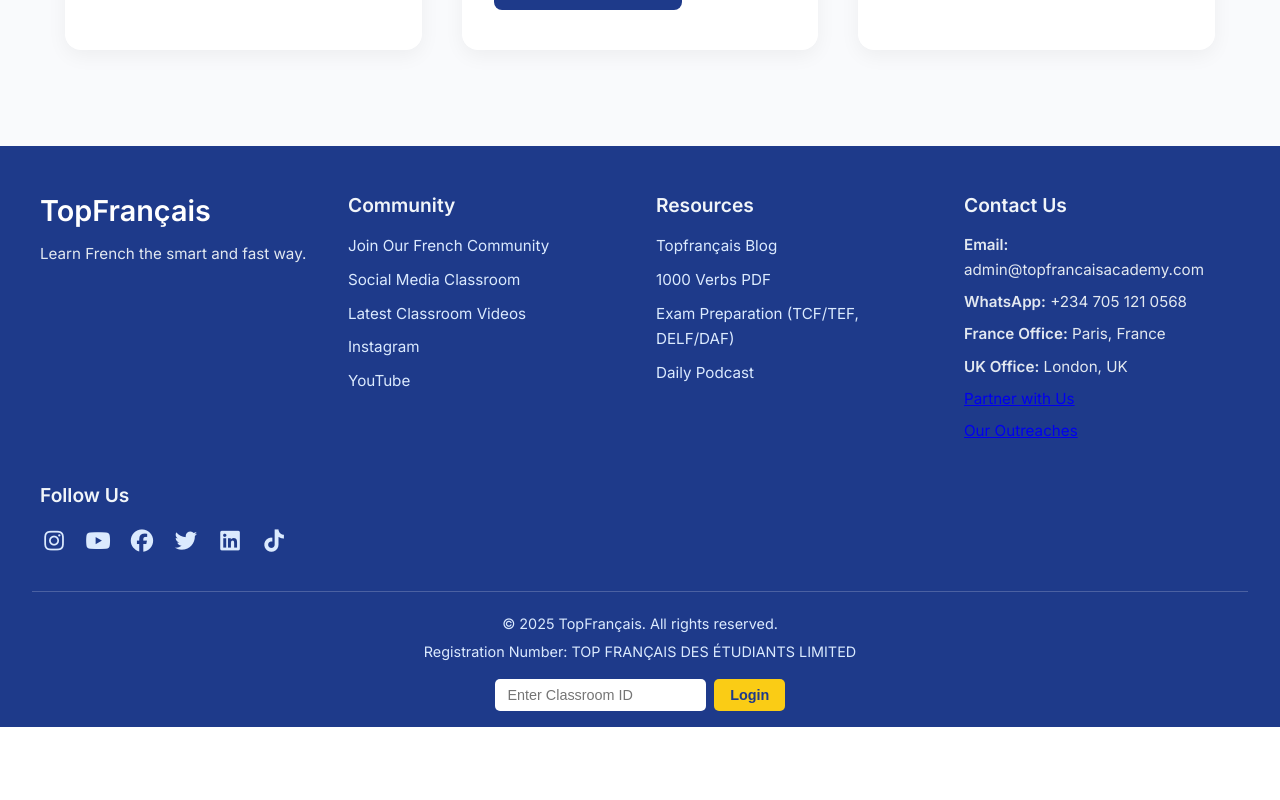
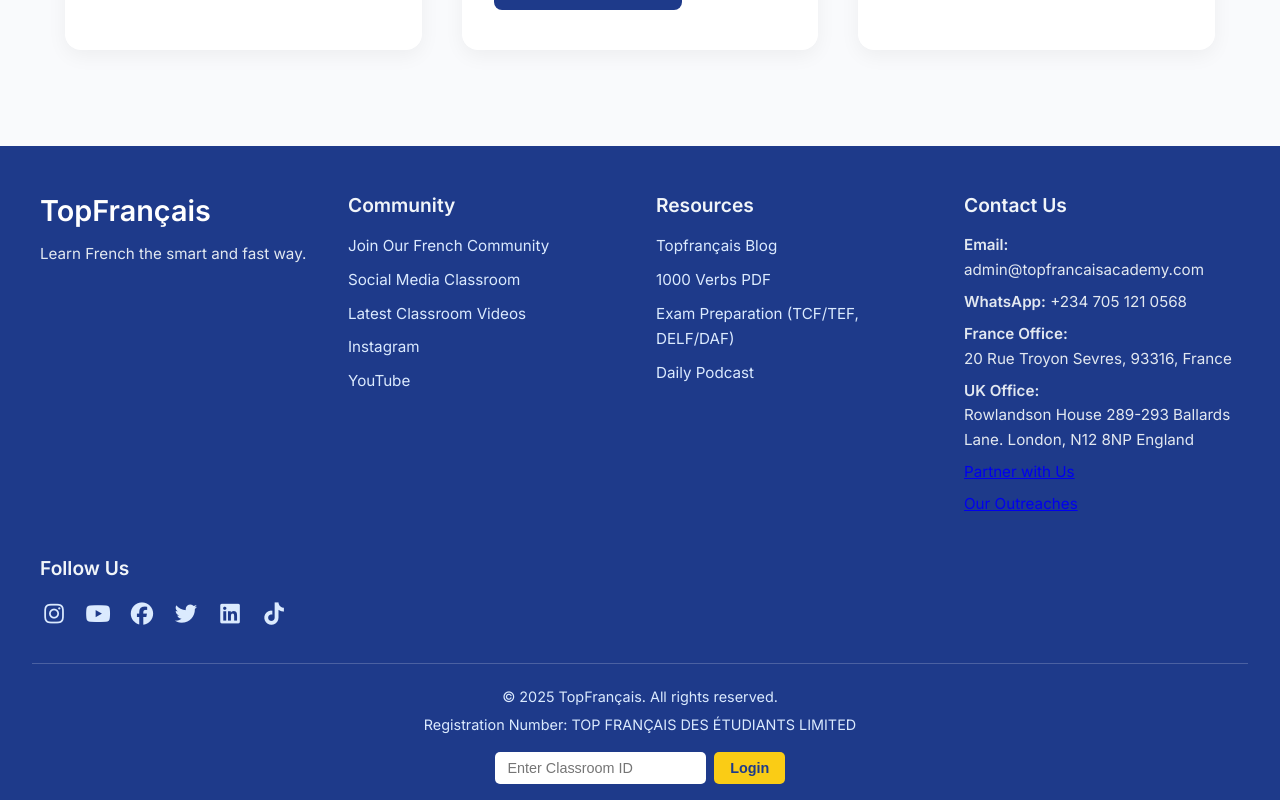
Before and after one commit to OyedamolaM/Top-Francais, a React (Vite) app: page / in a window 1280 px wide. Shown: the part 10906-11706 px from the top of the page. Before the commit the page ends 11633 px from the top, so only its background shows below. Built offline with nearby package versions, Linux system fonts and the light colour scheme.

Commit message:
add office address

```diff
--- a/src/components/Footer.jsx
+++ b/src/components/Footer.jsx
@@ -24,13 +24,13 @@
         </div>
 
         {/* Resources */}
-        <div className="footer-links">
+        <div className="footer-links" >
           <h4>Resources</h4>
           <ul>
             <li><a href="#blog">Topfrançais Blog</a></li>
-            <li><a href="#verbs">1000 Verbs PDF</a></li>
-            <li><a href="#exams">Exam Preparation (TCF/TEF, DELF/DAF)</a></li>
-            <li><a href="#podcast">Daily Podcast</a></li>
+            <li><a href="#resources">1000 Verbs PDF</a></li>
+            <li><a href="#resources">Exam Preparation (TCF/TEF, DELF/DAF)</a></li>
+            <li><a href="#resources">Daily Podcast</a></li>
           </ul>
         </div>
 
@@ -39,8 +39,8 @@
           <h4>Contact Us</h4>
           <p><strong>Email:</strong> admin@topfrancaisacademy.com</p>
           <p><strong>WhatsApp:</strong> +234 705 121 0568</p>
-          <p><strong>France Office:</strong> Paris, France</p>
-          <p><strong>UK Office:</strong> London, UK</p>
+          <p><strong>France Office:</strong><br />20 Rue Troyon Sevres, 93316, France</p>
+          <p><strong>UK Office:</strong><br />Rowlandson House 289-293 Ballards Lane. London, N12 8NP England</p>
           <p><a href="#partners">Partner with Us</a></p>
           <p><a href="#outreach">Our Outreaches</a></p>
         </div>
```
